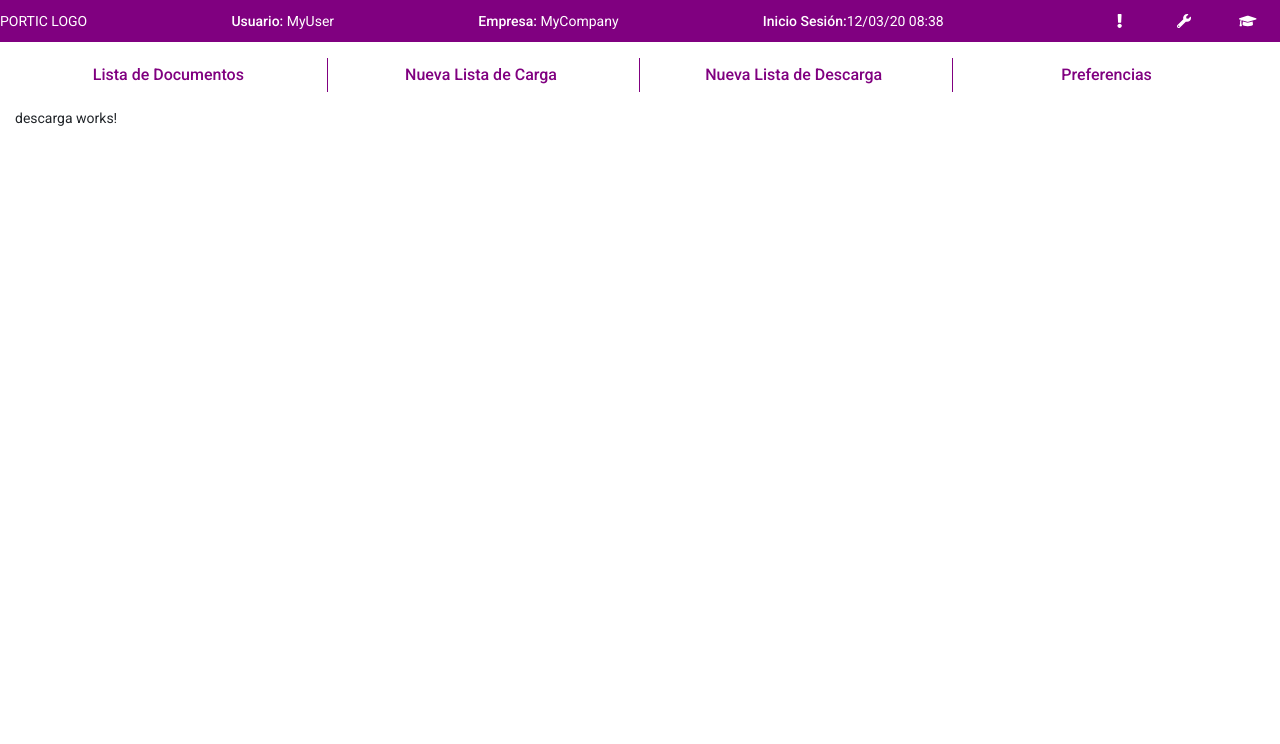
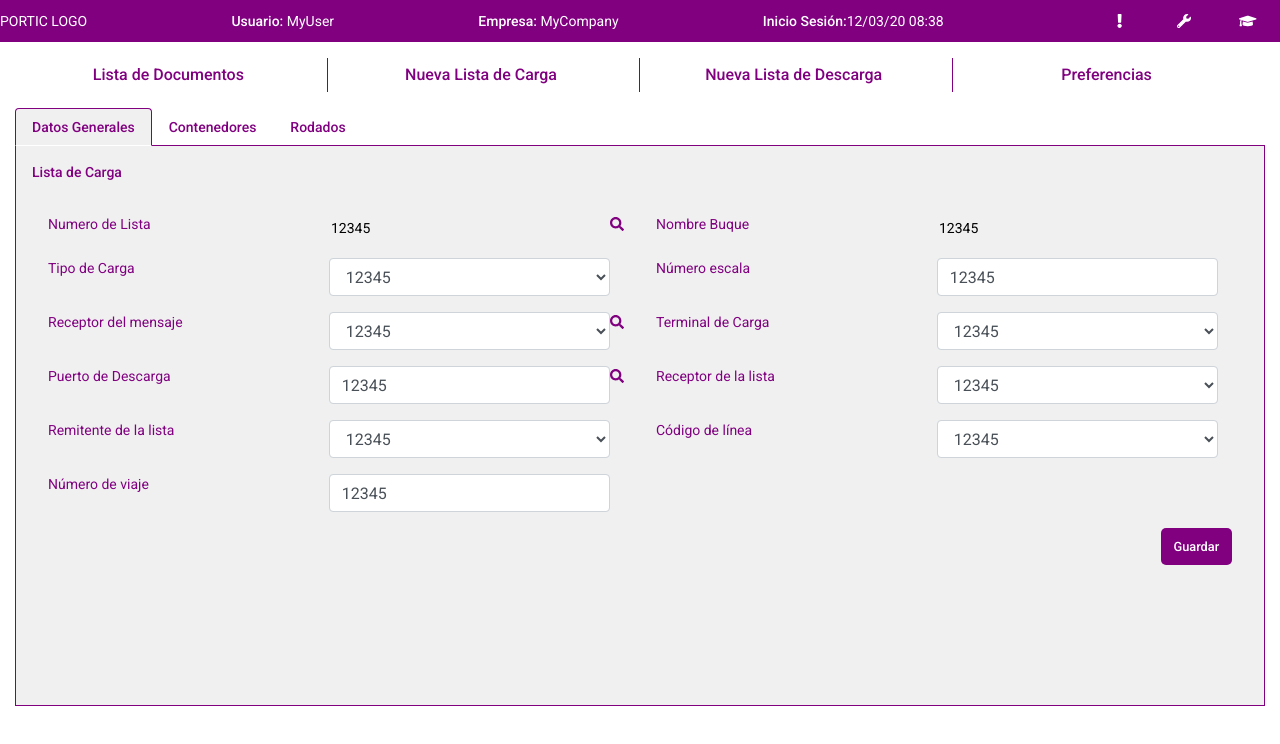
Before and after one commit to storrellas/logistics, an Angular app: page /descarga in a window 1280 px wide. Shown: the top 744 px of the page. Built offline with nearby package versions, Linux system fonts and the light colour scheme.

Commit message:
ENH: Adding descarga

```diff
--- a/src/app/carga/carga.component.html
+++ b/src/app/carga/carga.component.html
@@ -29,7 +29,7 @@
                             </input-select>
                         </div>
                         <div class="mt-3">
-                            <input-text [id]="'port'"
+                            <input-text [id]="'port_load'"
                                         [name]="'Puerto de Carga'"
                                         [value]="'12345'"
                                         [search]="true">
--- a/src/app/descarga/descarga.component.html
+++ b/src/app/descarga/descarga.component.html
@@ -1,3 +1,109 @@
 <portic-base>
-  <p>descarga works!</p>
-</portic-base>
+    <div class="tab">
+        <ul ngbNav #nav="ngbNav" [(activeId)]="active" class="nav-tabs">
+          <li [ngbNavItem]="1">
+            <a ngbNavLink>Datos Generales</a>
+            <ng-template ngbNavContent>
+              <div class="content p-3">
+                <p>Lista de Carga</p>
+                <div class="d-flex w-100 justify-content-center pl-3 pr-3">
+                    <div class="w-50 pr-3">
+                        <div class="mt-3">
+                            <input-readonly [id]="'id_list'"
+                                            [name]="'Numero de Lista'"
+                                            [value]="'12345'"
+                                            [search]="true">
+                            </input-readonly>
+                        </div>
+                        <div class="mt-3">
+                            <input-select [id]="'cargo_type'"
+                                            [name]="'Tipo de Carga'"
+                                            [option_list]="['12345', '34667']">
+                            </input-select>
+                        </div>
+                        <div class="mt-3">
+                            <input-select [id]="'receiver'"
+                                            [name]="'Receptor del mensaje'"
+                                            [option_list]="['12345', '34667']"
+                                            [search]="true">
+                            </input-select>
+                        </div>
+                        <div class="mt-3">
+                            <input-text [id]="'port_unload'"
+                                        [name]="'Puerto de Descarga'"
+                                        [value]="'12345'"
+                                        [search]="true">
+                            </input-text>
+                        </div>
+                        <div class="mt-3">
+                            <input-select [id]="'list_sender'"
+                                            [name]="'Remitente de la lista'"
+                                            [option_list]="['12345', '34667']">
+                            </input-select>
+                        </div>
+                        <div class="mt-3">
+                            <input-text [id]="'travel'"
+                                        [name]="'Número de viaje'"
+                                        [value]="'12345'">
+                            </input-text>
+                        </div>
+                    </div>
+                    <div class="w-50 pl-3">
+                        <div class="mt-3">
+                            <input-readonly [id]="'ship'"
+                                            [name]="'Nombre Buque'"
+                                            [value]="'12345'">
+                            </input-readonly>
+                        </div>
+                        <div class="mt-3">
+                            <input-text [id]="'scale'"
+                                            [name]="'Número escala'"
+                                            [value]="'12345'">
+                            </input-text>
+                        </div>
+                        <div class="mt-3">
+                            <input-select [id]="'cargo_terminal'"
+                                            [name]="'Terminal de Carga'"
+                                            [option_list]="['12345', '34667']">
+                            </input-select>
+                        </div>
+                        <div class="mt-3">
+                            <input-select [id]="'receiver'"
+                                            [name]="'Receptor de la lista'"
+                                            [option_list]="['12345', '34667']">
+                            </input-select>
+                        </div>
+                        <div class="mt-3">
+                            <input-select [id]="'line_code'"
+                                            [name]="'Código de línea'"
+                                            [option_list]="['12345', '34667']">
+                            </input-select>
+                        </div>
+                    </div>
+                </div>
+                <div class="text-right mt-3 pl-3 pr-3">
+                    <button type="button" class="btn">Guardar</button>
+                </div>
+              </div>
+            </ng-template>
+          </li>
+          <li [ngbNavItem]="2">
+            <a ngbNavLink>Contenedores</a>
+            <ng-template ngbNavContent>
+              <div class="content p-3">
+                <container-list></container-list>
+              </div>
+            </ng-template>
+          </li>
+          <li [ngbNavItem]="3">
+            <a ngbNavLink>Rodados</a>
+            <ng-template ngbNavContent>
+                <div class="content p-3">
+                    <rodado-list></rodado-list>
+                </div>
+            </ng-template>
+            </li>
+        </ul>
+        <div [ngbNavOutlet]="nav"></div>
+    </div>
+  </portic-base>
--- a/src/app/descarga/descarga.component.scss
+++ b/src/app/descarga/descarga.component.scss
@@ -0,0 +1,13 @@
+@import "styles";
+@import "variables";
+
+.tab{
+  @include portic-tab
+}
+.btn{
+  @include portic-btn
+}
+.form-group{
+  margin-bottom: 0.7rem;
+  font-weight: initial;
+}
--- a/src/app/descarga/descarga.module.ts
+++ b/src/app/descarga/descarga.module.ts
@@ -4,12 +4,16 @@ import { DescargaComponent } from './descarga.component';
 
 // Import
 import { PorticCommonModule } from '../portic-common/portic-common.module'
+import { NgbModule } from '@ng-bootstrap/ng-bootstrap';
+import { FontAwesomeModule } from '@fortawesome/angular-fontawesome';
 
 @NgModule({
   declarations: [DescargaComponent],
   imports: [
     CommonModule,
-    PorticCommonModule
+    NgbModule,
+    PorticCommonModule,
+    FontAwesomeModule
   ]
 })
 export class DescargaModule { }
```
